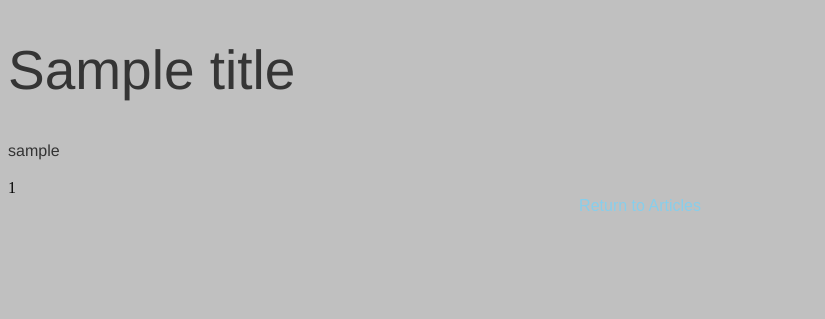
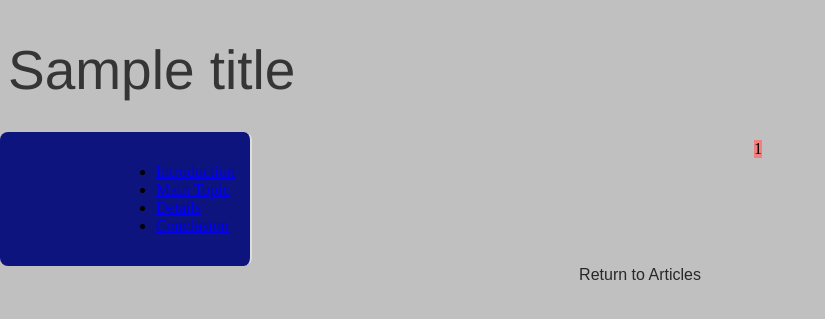
Before and after one commit to raykil/raykil.github.io, a Flask app: template templates/article.html in a window 1280 px wide. Shown: the top 319 px of the page, without its empty margins (0-825 px from the left). Run offline with Flask 3, Linux system fonts and the light colour scheme; the template is opened without the code that fills it: most values are stand-ins (such as "Sample title", 1, 10 or a date in 2020).

Commit message:
primitive sidebar added

```diff
--- a/static/css/article.css
+++ b/static/css/article.css
@@ -1,9 +1,18 @@
-h1 {
-    font-family: "Helvetica Neue", Helvetica, Arial, sans-serif;
-    font-weight: 600;
-    font-size: 55px;
-    line-height: 1.2;
-    color: #36ba5d;
+.article-layout {
+    display: flex;
+    align-items: flex-start;
+}
+
+.contents-nav {
+    position: sticky;
+    top: 100px; /* sticks when scrolling */
+    flex: 0 0 220px; /* fixed width */
+    max-height: 80vh;
+    overflow-y: auto;
+    padding: 15px;
+    border-right: 2px solid #ddd;
+    background-color: #0e147d;
+    border-radius: 8px;
 }
 
 .notebook-container {
--- a/static/css/base.css
+++ b/static/css/base.css
@@ -32,7 +32,7 @@ nav {
     justify-content: center;
     background: none;
     border: none;
-    color: skyblue;
+    color: rgb(39, 39, 39);
     font-size: 1em;
     font-family: Arial, Helvetica, sans-serif;
     font-weight: lighter;
--- a/templates/article.html
+++ b/templates/article.html
@@ -1,15 +1,27 @@
 {% extends 'base.html' %}
 
-{% block page_css %}
+{% block head %}
+<title>Raymond Kil - Notre Dame Physics</title> <!--Need to feed in title from app.py-->
+<link rel="stylesheet" href="{{ url_for('static', filename='css/article.css') }}">
 {% endblock %}
 
 {% block title %}Raymond Kil - {{ slug }}{% endblock %}
 
 {% block body %}
   <h1>{{title}}</h1>
-  <p>{{slug}}</p>
-  <article class="notebook-container">
-    {{ nb_html|safe }}
-  </article>
+
+  <div class="article-layout">
+    <nav class="contents-nav">
+      <ul>
+        <li><a href="#section1">Introduction</a></li>
+        <li><a href="#section2">Main Topic</a></li>
+        <li><a href="#section3">Details</a></li>
+        <li><a href="#section4">Conclusion</a></li>
+      </ul>
+    </nav>
+    <article class="notebook-container">
+      {{ nb_html|safe }}
+    </article>
+  </div>
   <a href="{{ url_for('articles') }}" class="return-home-btn">Return to Articles</a>
 {% endblock %}
```
